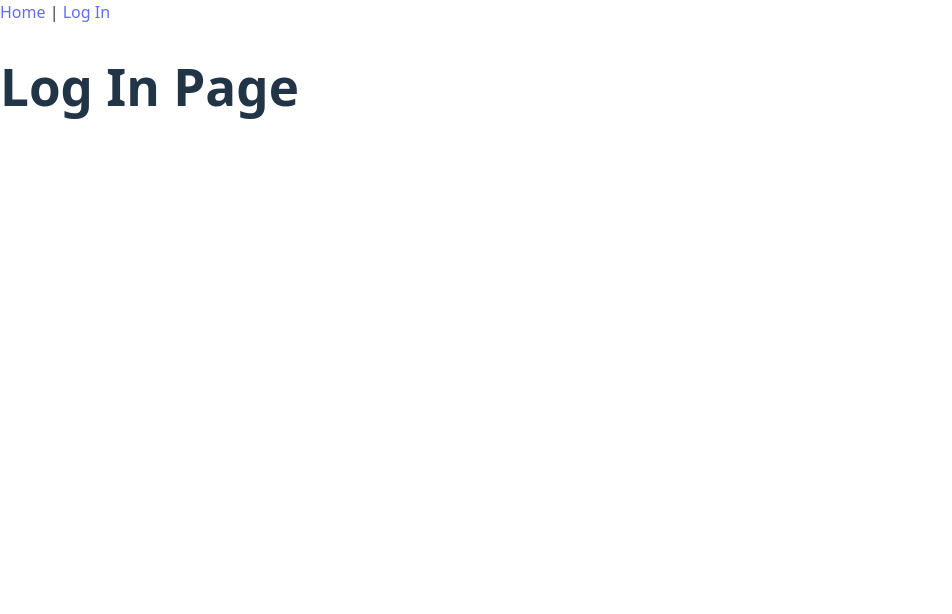
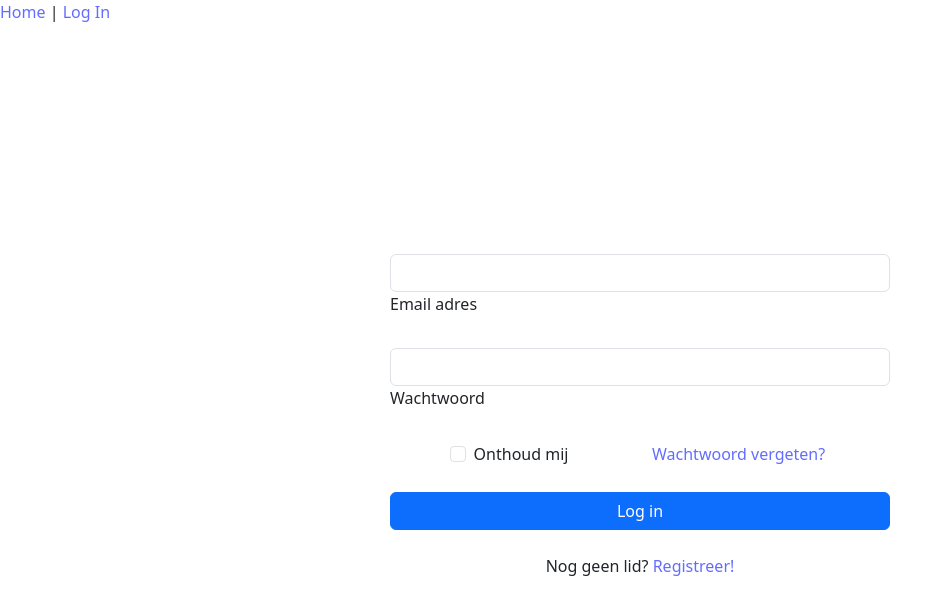
Before and after one commit to itmoz/DTH_LeerOmgeving, a React (Vite) app: page /LogIn in a window 1280 px wide. Shown: the top 614 px of the page, without its empty margins (0-952 px from the left). Built offline with nearby package versions, Linux system fonts and the light colour scheme.

Commit message:
added bootstrap and started log in page

```diff
--- a/package.json
+++ b/package.json
@@ -10,6 +10,8 @@
     "preview": "vite preview"
   },
   "dependencies": {
+    "@popperjs/core": "^2.11.8",
+    "bootstrap": "^5.3.8",
     "react": "^19.2.0",
     "react-dom": "^19.2.0",
     "react-router-dom": "^7.13.0"
@@ -23,6 +25,7 @@
     "eslint-plugin-react-hooks": "^7.0.1",
     "eslint-plugin-react-refresh": "^0.4.24",
     "globals": "^16.5.0",
+    "sass": "^1.97.3",
     "vite": "^7.3.1"
   }
 }
--- a/src/WebsiteElements/Buttons/Button.css
+++ /dev/null
@@ -1,26 +0,0 @@
-.btn {
-  padding: 10px 20px;
-  border-radius: 8px;
-  border: none;
-  cursor: pointer;
-  font-size: 16px;
-  transition: 0.2s ease;
-}
-
-.btn-primary {
-  background-color: #4f46e5;
-  color: white;
-}
-
-.btn-primary:hover {
-  background-color: #4338ca;
-}
-
-.btn-secondary {
-  background-color: #e5e7eb;
-  color: black;
-}
-
-.btn-secondary:hover {
-  background-color: #d1d5db;
-}
--- a/src/WebsiteElements/Buttons/Button.jsx
+++ b/src/WebsiteElements/Buttons/Button.jsx
@@ -1,10 +1,8 @@
-import "./Button.css";
-
 export default function Button({ children, onClick, variant = "primary" }) {
   return (
     <button
       className={`btn btn-${variant}`}
-      onClick={onClick} // function to handle click events. What it does is determined inside the class it is used in.
+      onClick={onClick}
     >
       {children}
     </button>
--- a/src/main.jsx
+++ b/src/main.jsx
@@ -1,6 +1,7 @@
 import { StrictMode } from 'react'
 import { BrowserRouter } from 'react-router-dom'
 import { createRoot } from 'react-dom/client'
+import 'bootstrap/dist/css/bootstrap.min.css'
 import './index.css'
 import App from './App.jsx'
 
--- a/src/pages/LogIn.jsx
+++ b/src/pages/LogIn.jsx
@@ -1,3 +1,88 @@
+import { useState } from 'react';
+
 export default function LogIn() {
-  return <h1>Log In Page</h1>;
+  const [email, setEmail] = useState('');
+  const [password, setPassword] = useState('');
+  const [rememberMe, setRememberMe] = useState(false);
+
+  const handleSignIn = (e) => {
+    e.preventDefault();
+    console.log('Sign in with:', { email, password, rememberMe });
+  };
+
+  return (
+    <div className="container d-flex justify-content-center align-items-center min-vh-100">
+      <form onSubmit={handleSignIn} className="w-100" style={{ maxWidth: '500px' }}>
+        {/* Email input */}
+        <div className="form-outline mb-4">
+          <input
+            type="email"
+            id="form2Example1"
+            className="form-control"
+            value={email}
+            onChange={(e) => setEmail(e.target.value)}
+            required
+          />
+          <label className="form-label" htmlFor="form2Example1">
+            Email adres
+          </label>
+        </div>
+
+        {/* Password input */}
+        <div className="form-outline mb-4">
+          <input
+            type="password"
+            id="form2Example2"
+            className="form-control"
+            value={password}
+            onChange={(e) => setPassword(e.target.value)}
+            required
+          />
+          <label className="form-label" htmlFor="form2Example2">
+            Wachtwoord
+          </label>
+        </div>
+
+        {/* 2 column grid layout for inline styling */}
+        <div className="row mb-4">
+          <div className="col d-flex justify-content-center">
+            {/* Checkbox */}
+            <div className="form-check">
+              <input
+                className="form-check-input"
+                type="checkbox"
+                id="form2Example31"
+                checked={rememberMe}
+                onChange={(e) => setRememberMe(e.target.checked)}
+              />
+              <label className="form-check-label" htmlFor="form2Example31">
+                {' '}
+                Onthoud mij{' '}
+              </label>
+            </div>
+          </div>
+
+          <div className="col">
+            {/* Simple link */}
+            <a href="#!">Wachtwoord vergeten?</a>
+          </div>
+        </div>
+
+        {/* Submit button */}
+        <button
+          type="submit"
+          className="btn btn-primary btn-block mb-4 w-100"
+        >
+          Log in
+        </button>
+
+        {/* Register buttons */}
+        <div className="text-center">
+          <p>
+            Nog geen lid? <a href="#!">Registreer!</a>
+          </p>
+        </div>
+      </form>
+    </div>
+  );
 }
```
Also changed, not shown: 1 other file (tests, documents, lock files or other folders).
